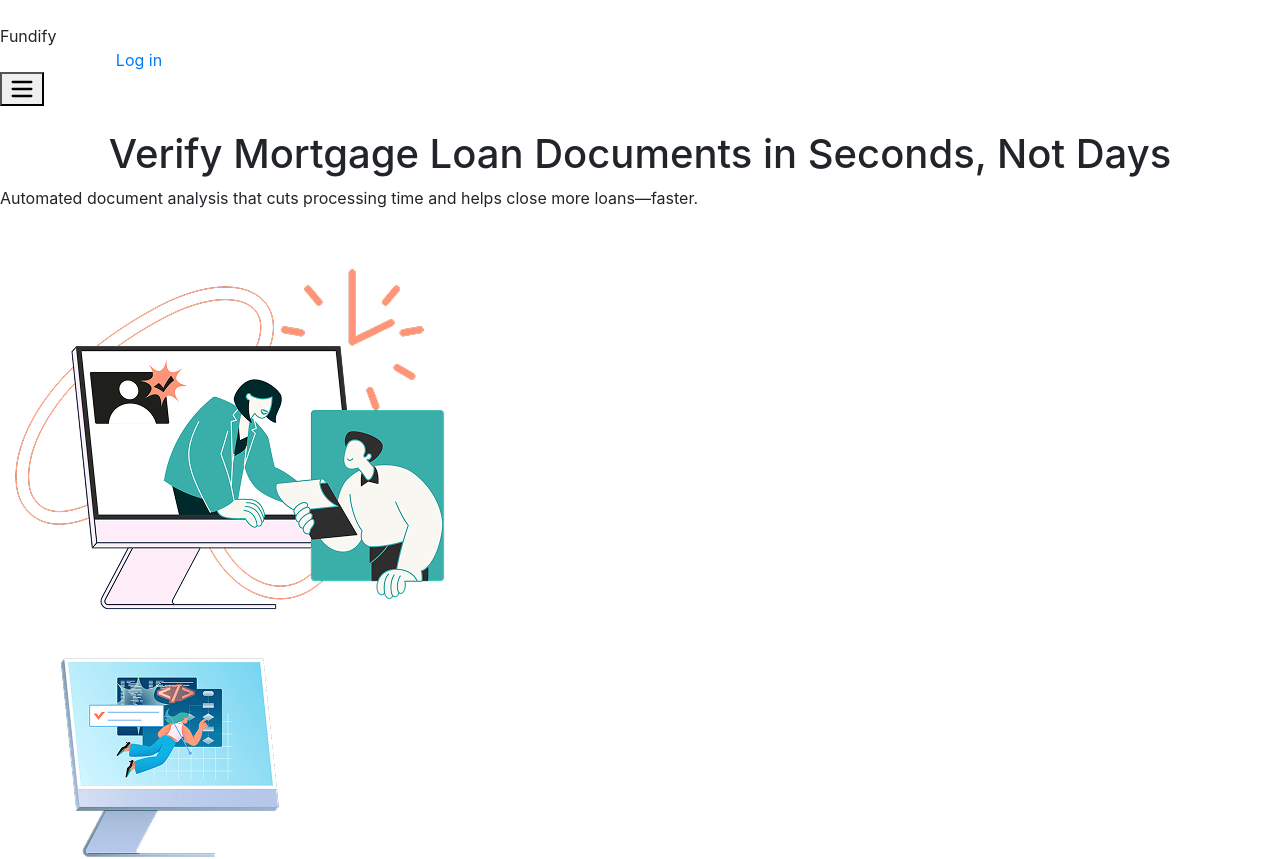
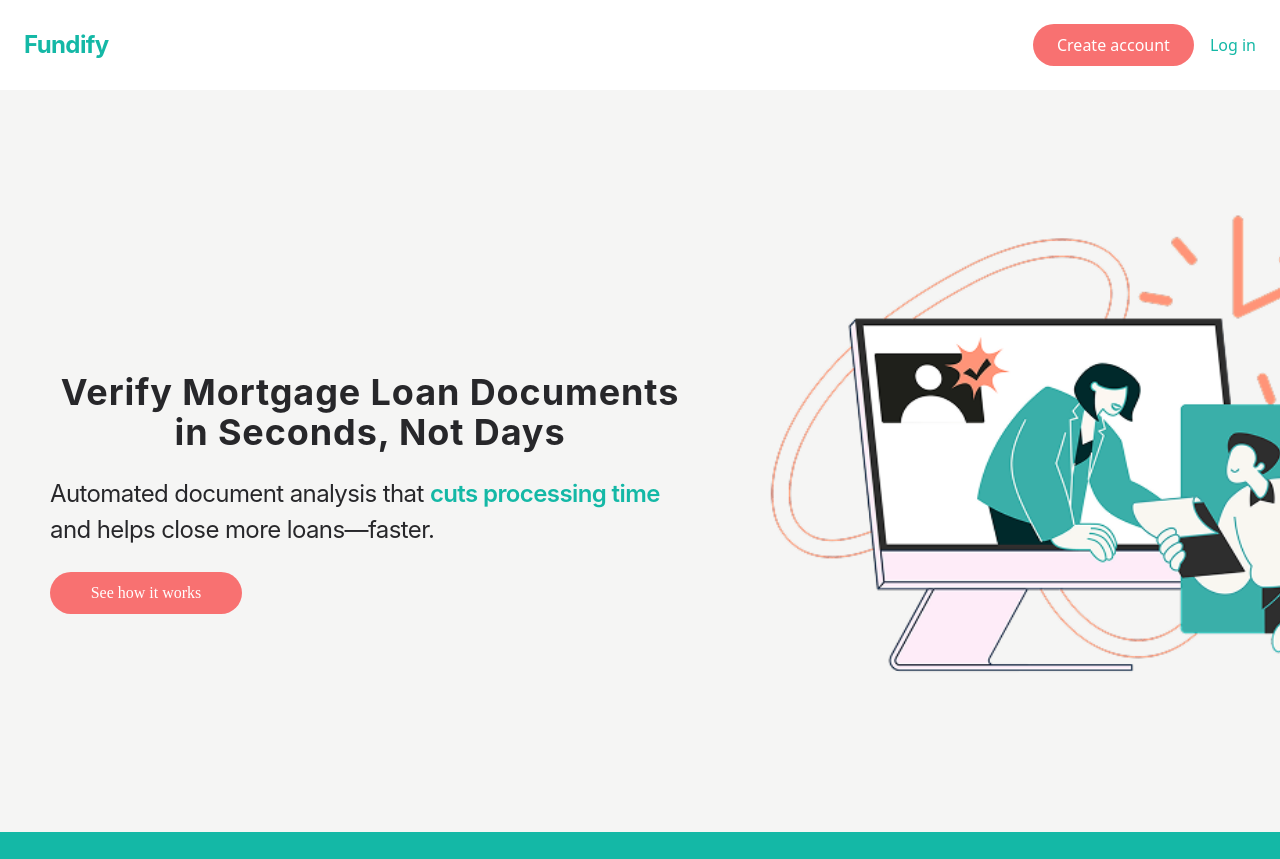
Before and after one commit to merinnaa/mortgage-application, a React (Create React App) app in the folder frontend/: page / in a window 1280 px wide. Shown: the top 859 px of the page. Built offline with nearby package versions, Linux system fonts and the light colour scheme; no server answers.

Commit message:
landing page added

```diff
--- a/frontend/package.json
+++ b/frontend/package.json
@@ -43,6 +43,6 @@
   "devDependencies": {
     "autoprefixer": "^10.4.21",
     "postcss": "^8.5.3",
-    "tailwindcss": "^4.1.3"
+    "tailwindcss": "^3.4.17"
   }
 }
--- a/frontend/src/App.jsx
+++ b/frontend/src/App.jsx
@@ -47,7 +47,7 @@
 
       <Router >
       <Header/>
-        <div >
+        <div className='min-h-screen flex flex-col'>
           <ToastContainer/>
           <Routes>
 
--- a/frontend/src/components/Front.jsx
+++ b/frontend/src/components/Front.jsx
@@ -22,7 +22,9 @@
             </div>
         </div>
     </article>
-    <img className="w-1/2 h-25 left-[900px] top-[100px] absolute" src="./images/mega-creator.png" />
+    <div className="py-5 px-6">
+    <img className="w-1/2 h-25 left-[750px] top-[100px] absolute" src="./images/mega-creator.png" />
+    </div>
 </section>
     <div className="w-full p-2.5 left-0 top-[832px] absolute bg-teal-500 inline-flex flex-col justify-center items-center gap-2.5">
 
--- a/frontend/tailwind.config.js
+++ b/frontend/tailwind.config.js
@@ -1,10 +1,8 @@
-/** @type {import('tailwindcss').Config} */
+
 module.exports = {
-  content: ["./src/**/*.{js,jsx,ts,tsx}", "./index.html"],
+  content: ["./src/**/*.{js,jsx,ts,tsx}"],
   theme: {
-
     extend: {},
   },
-
   plugins: [],
-}
+};
```
Also changed, not shown: frontend/public/logo192.png (deleted), 1 other file (tests, documents, lock files or other folders).
